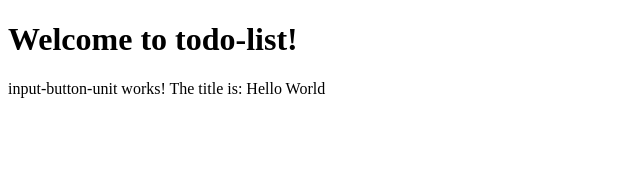
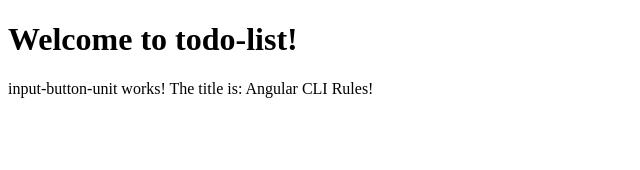
Before and after one commit to lizwait/ng-girls-todo, an Angular app: page / in a window 1280 px wide. Shown: the top 170 px of the page, without its empty margins (0-640 px from the left). Built offline with nearby package versions, Linux system fonts and the light colour scheme.

Commit message:
Adding new titles

```diff
--- a/src/app/input-button-unit/input-button-unit.component.ts
+++ b/src/app/input-button-unit/input-button-unit.component.ts
@@ -12,9 +12,18 @@ import { Component, OnInit } from '@angular/core';
 })
 export class InputButtonUnitComponent implements OnInit {
   title = 'Hello World';
-  constructor() { }
+  constructor() {
+    console.log('in constructor');
+    this.changeTitle ('My First Angular App');
+    console.log(this.title);
+  }
 
   ngOnInit(): void {
+    this.title = 'Angular CLI Rules!'
   }
 
+  changeTitle(newTitle: string) {
+    console.log(newTitle);
+    this.title = newTitle;
+  }
 }
```
